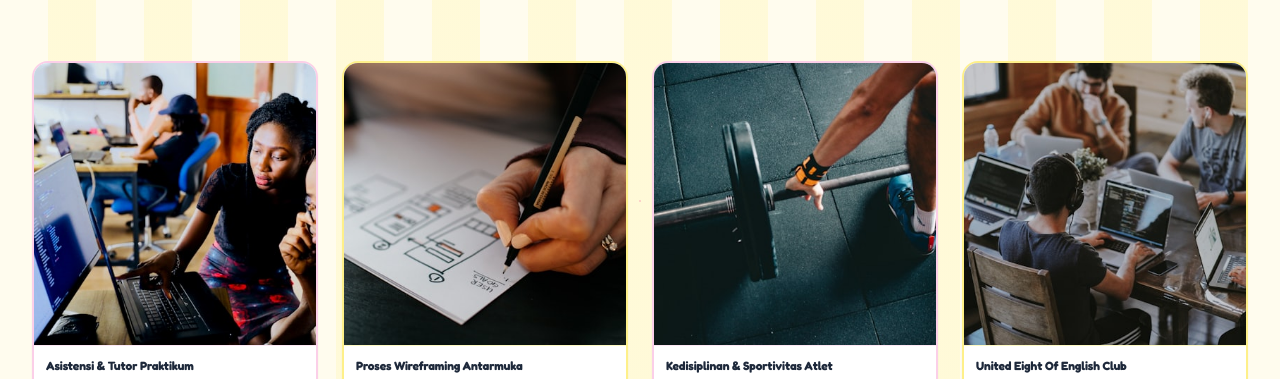
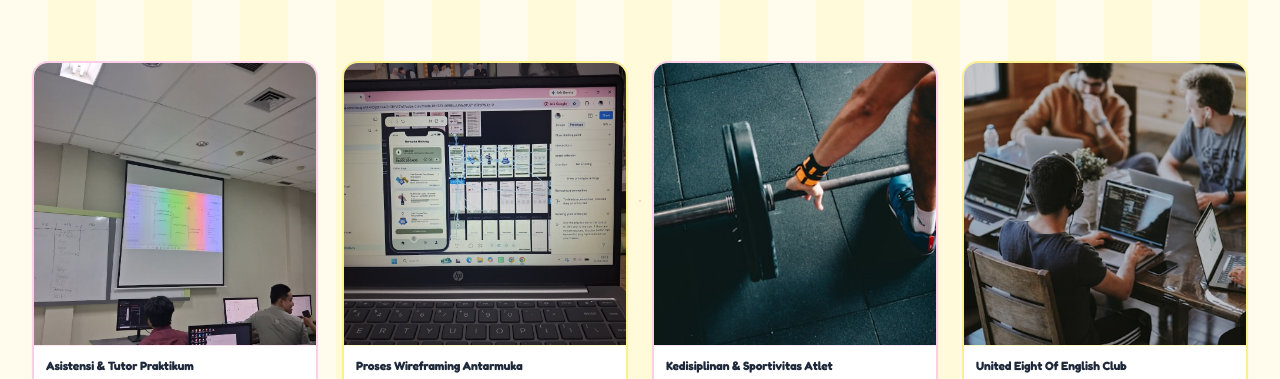
Before and after one commit to aulyaayp/Portfolio, a plain HTML site: page index.html in a window 1280 px wide. Shown: the part 5799-6178 px from the top of the page. Drawn offline with nearby package versions, Linux system fonts and the light colour scheme.

Commit message:
update portfolio

```diff
--- a/index.html
+++ b/index.html
@@ -1099,7 +1099,7 @@
           class="group relative rounded-2xl overflow-hidden glass-card border-2 border-pink-200 hover:border-pink-400 transition duration-300 cursor-pointer shadow-sm"
           data-action="open-image">
           <div class="aspect-square w-full overflow-hidden bg-slate-100">
-            <img src="image/doc-1.jpg" alt="Asistensi Praktikum Laboratorium Sistem Informasi"
+            <img src="image/doc-1.jpeg" alt="Asistensi Praktikum Laboratorium Sistem Informasi"
               class="w-full h-full object-cover group-hover:scale-110 transition duration-500"
               data-fallback="https://images.unsplash.com/photo-1531482615713-2afd69097998?auto=format&fit=crop&w=600&q=80" />
           </div>
@@ -1121,7 +1121,7 @@
           class="group relative rounded-2xl overflow-hidden glass-card border-2 border-yellow-200 hover:border-yellow-400 transition duration-300 cursor-pointer shadow-sm"
           data-action="open-image">
           <div class="aspect-square w-full overflow-hidden bg-slate-100">
-            <img src="image/doc-2.jpg" alt="Perancangan Wireframe & Sketsa UI/UX"
+            <img src="image/doc-2.jpeg" alt="Perancangan Wireframe & Sketsa UI/UX"
               class="w-full h-full object-cover group-hover:scale-110 transition duration-500"
               data-fallback="https://images.unsplash.com/photo-1581291518857-4e27b48ff24e?auto=format&fit=crop&w=600&q=80" />
           </div>
```
Also changed, not shown: image/doc-1.jpeg (added), image/doc-1.jpg (deleted), image/doc-2.jpeg (added), image/doc-2.jpg (deleted).
